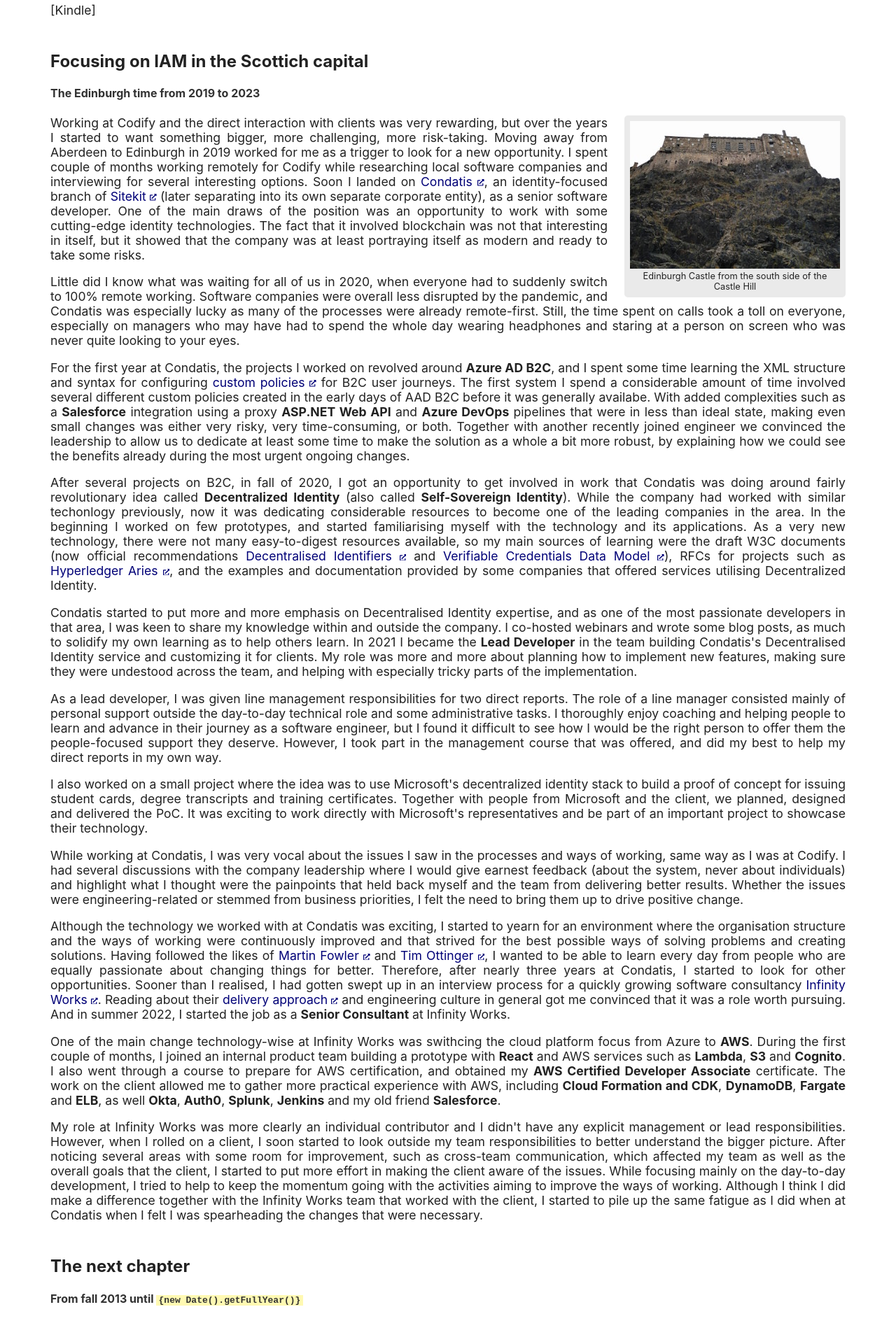
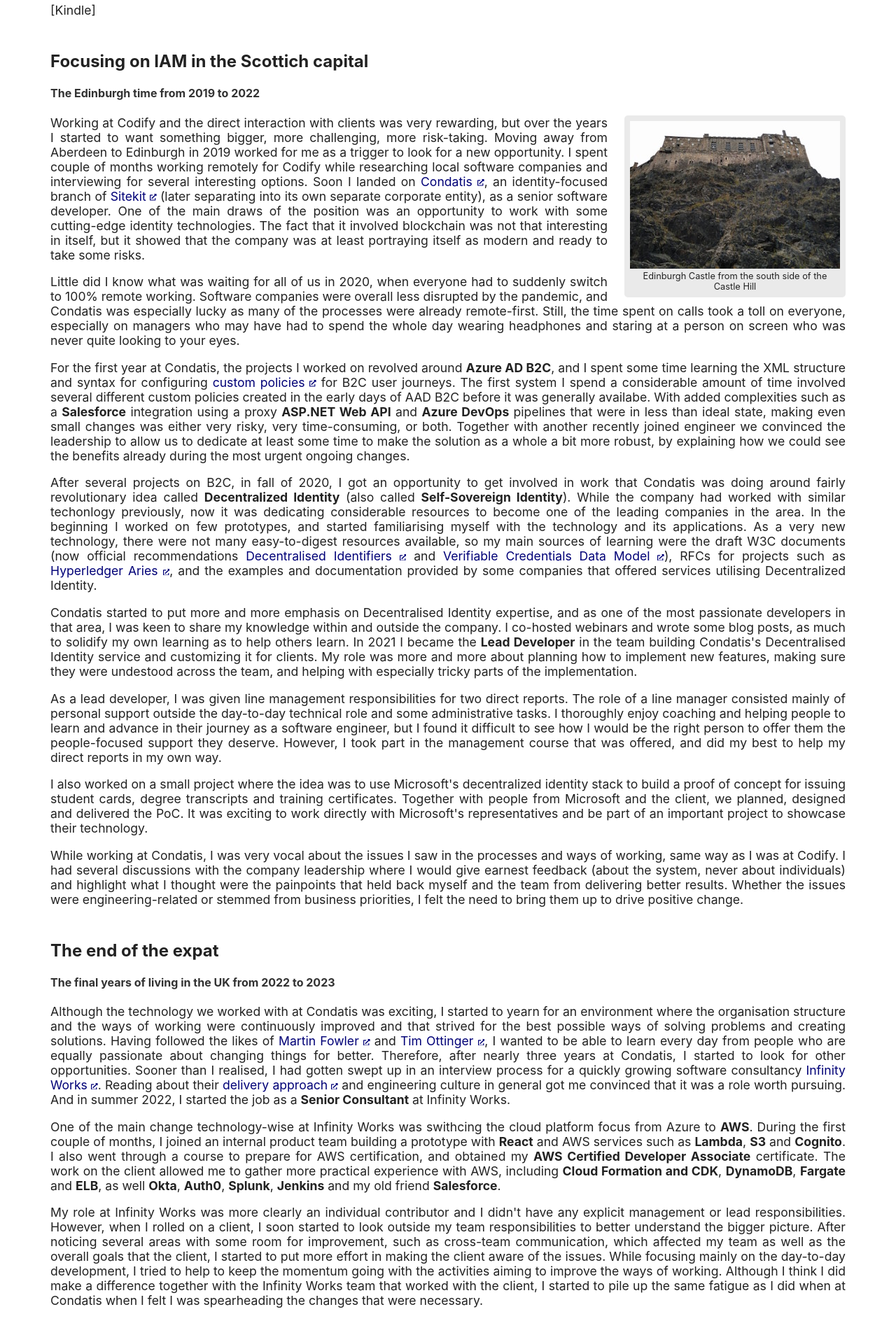
Before and after one commit to vuorinem/mikko.vuorinen.info, a Next.js app: page /history in a window 1280 px wide. Shown: the part 7540-9428 px from the top of the page at 70% size. Built offline with nearby package versions, Linux system fonts and the light colour scheme; a web font is replaced by a local one.

Commit message:
Split IW chapter into it's own history section

```diff
--- a/app/history/page.tsx
+++ b/app/history/page.tsx
@@ -250,7 +250,7 @@
 
             <section>
                 <h2>Focusing on IAM in the Scottich capital</h2>
-                <h4>The Edinburgh time from 2019 to 2023</h4>
+                <h4>The Edinburgh time from 2019 to 2022</h4>
                 <div className={styles.borderedImage}>
                     <Image
                         src={edinburghImage}
@@ -281,6 +281,10 @@
                 <p>
                     While working at Condatis, I was very vocal about the issues I saw in the processes and ways of working, same way as I was at Codify. I had several discussions with the company leadership where I would give earnest feedback (about the system, never about individuals) and highlight what I thought were the painpoints that held back myself and the team from delivering better results. Whether the issues were engineering-related or stemmed from business priorities, I felt the need to bring them up to drive positive change.
                 </p>
+            </section>
+            <section>
+                <h2>The end of the expat</h2>
+                <h4>The final years of living in the UK from 2022 to 2023</h4>
                 <p>
                     Although the technology we worked with at Condatis was exciting, I started to yearn for an environment where the organisation structure and the ways of working were continuously improved and that strived for the best possible ways of solving problems and creating solutions. Having followed the likes of <ExternalLink href="https://martinfowler.com/">Martin Fowler</ExternalLink> and <ExternalLink href="http://agileotter.blogspot.com/">Tim Ottinger</ExternalLink>, I wanted to be able to learn every day from people who are equally passionate about changing things for better. Therefore, after nearly three years at Condatis, I started to look for other opportunities. Sooner than I realised, I had gotten swept up in an interview process for a quickly growing software consultancy <ExternalLink href="https://www.infinityworks.com/">Infinity Works</ExternalLink>. Reading about their <ExternalLink href="https://handbook.infinityworks.com/consultancy/default-delivery-process/approach">delivery approach</ExternalLink> and engineering culture in general got me convinced that it was a role worth pursuing. And in summer 2022, I started the job as a <b>Senior Consultant</b> at Infinity Works.
                 </p>
```
